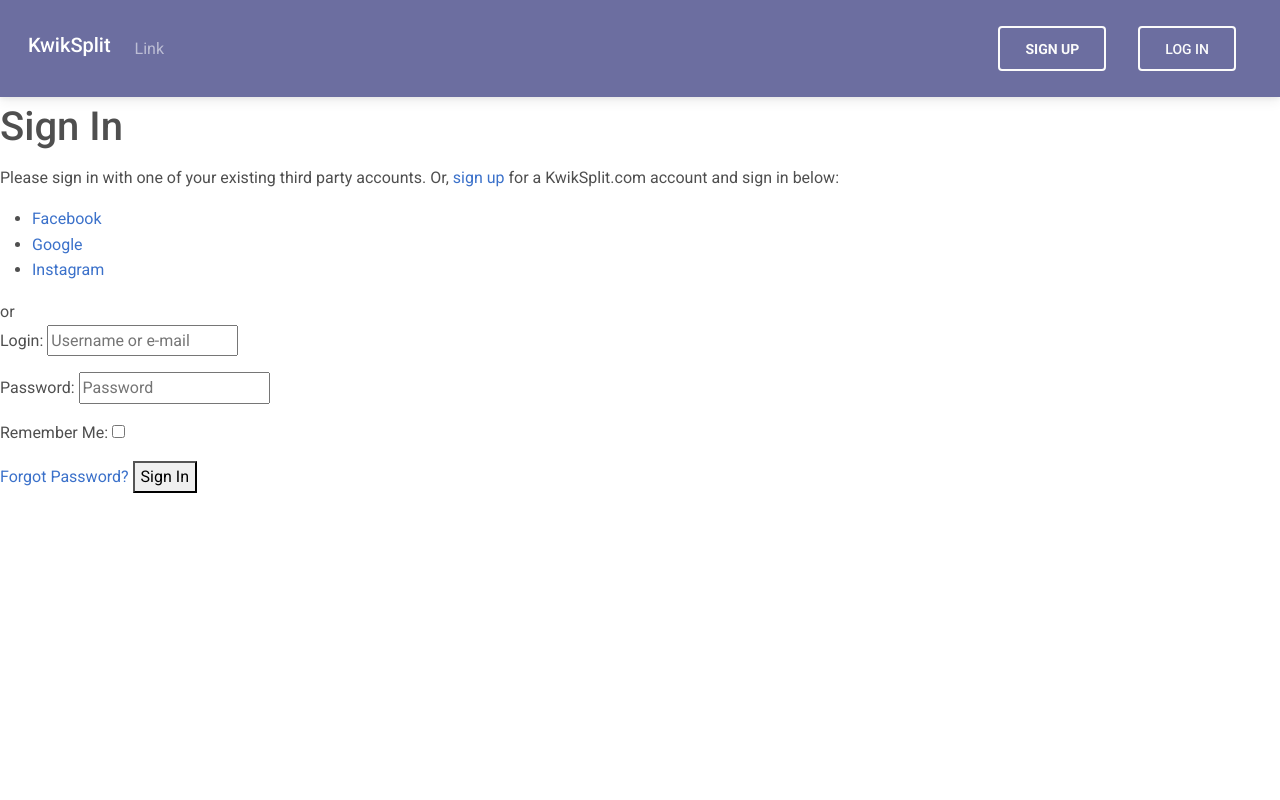
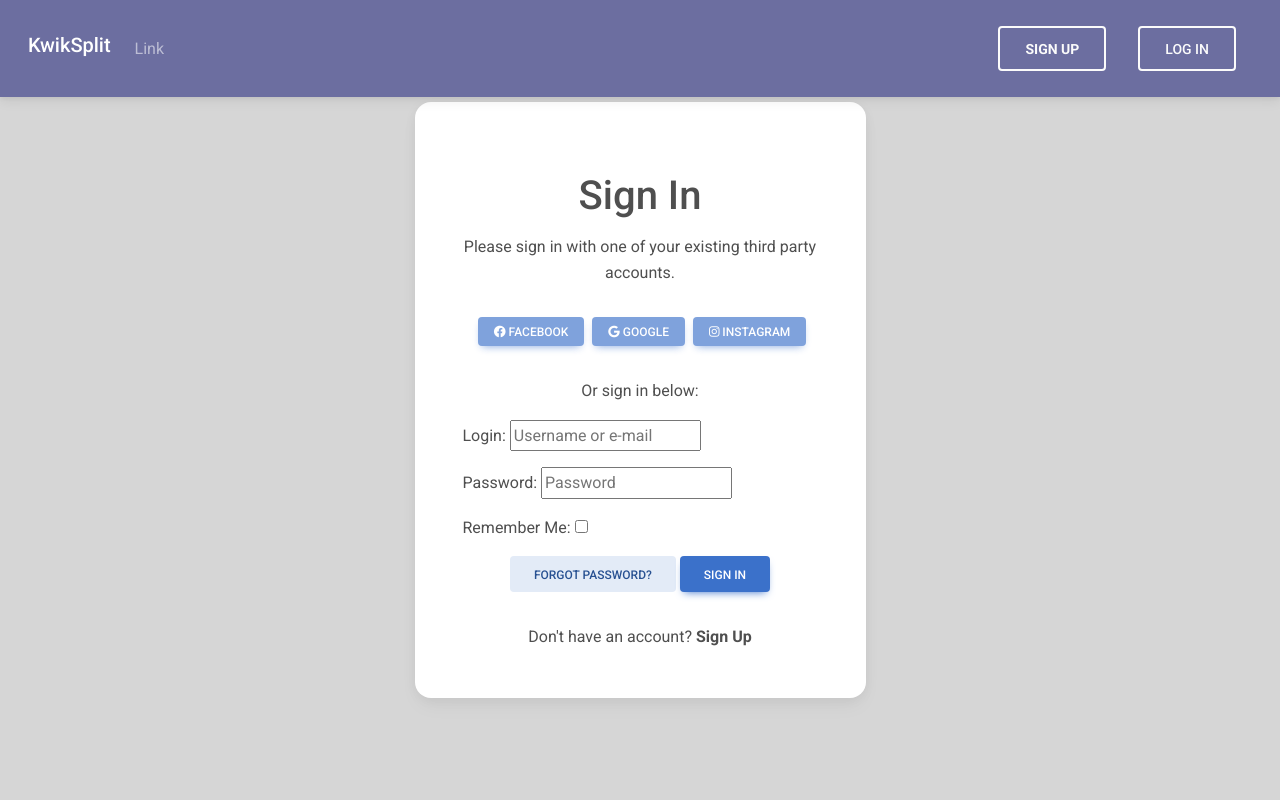
Before and after one commit to NicoBrown/Milestone-4, a Django app: page /accounts/login/ in a window 1280 px wide. Run offline with Django 3.2, Linux system fonts and the light colour scheme; some libraries are stand-ins or nearby versions.

Commit message:
style: Allauth templates customised

```diff
--- a/templates/account/login.html
+++ b/templates/account/login.html
@@ -6,41 +6,55 @@
 {% block head_title %}{% trans "Sign In" %}{% endblock %}
 
 {% block content %}
-
-<h1>{% trans "Sign In" %}</h1>
-
+<section class="login-form">
+  <div class="mask d-flex align-items-center h-100" style="background-color: #D6D6D6;">
+    <div class="container">
+      <div class="row justify-content-center">
+        <div class="col-12 col-md-8 col-lg-6 col-xl-5">
+          <div class="card" style="border-radius: 1rem;">
+            <div class="card-body p-5">
+              <div class="my-3 pb-3">
+                <div class="text-center mb-3">
+                  <h1 class="col-12">{% trans "Sign In" %}</h1>
                   {% get_providers as socialaccount_providers %}
-
                   {% if socialaccount_providers %}
-<p>{% blocktrans with site.name as site_name %}Please sign in with one
-of your existing third party accounts. Or, <a href="{{ signup_url }}">sign up</a>
-for a {{ site_name }} account and sign in below:{% endblocktrans %}</p>
-
-<div class="socialaccount_ballot">
-
-  <ul class="socialaccount_providers">
+                  <p class="col-12">{% blocktrans with site.name as site_name %}Please sign in with one
+                    of your existing third party accounts.{% endblocktrans %}</p>
+                  <div class="my-3">
+                    {% include "socialaccount/snippets/login_extra.html" %}
+                  </div>
+                  <div class="socialaccount_ballot my-3">
                     {% include "socialaccount/snippets/provider_list.html" with process="login" %}
-  </ul>
-
-  <div class="login-or">{% trans 'or' %}</div>
-
                   </div>
-
-{% include "socialaccount/snippets/login_extra.html" %}
-
+                  <p>{% blocktrans with site.name as site_name %} Or sign in below:{% endblocktrans %}</p>
                   {% else %}
-<p>{% blocktrans %}If you have not created an account yet, then please
+                  <p>{% blocktrans %}If you have not created an account yet,<br> then please
                     <a href="{{ signup_url }}">sign up</a> first.{% endblocktrans %}</p>
                   {% endif %}
-
+                </div>
                 <form class="login" method="POST" action="{% url 'account_login' %}">
                   {% csrf_token %}
                   {{ form.as_p }}
                   {% if redirect_field_value %}
-  <input type="hidden" name="{{ redirect_field_name }}" value="{{ redirect_field_value }}" />
+                  <input class="form-control form-control-lg" type="hidden" name="{{ redirect_field_name }}"
+                    value="{{ redirect_field_value }}" />
                   {% endif %}
-  <a class="button secondaryAction" href="{% url 'account_reset_password' %}">{% trans "Forgot Password?" %}</a>
-  <button class="primaryAction" type="submit">{% trans "Sign In" %}</button>
+                  <div class="text-center">
+                    <a class="btn btn-secondary"
+                      href="{% url 'account_reset_password' %}">{% trans "Forgot Password?" %}</a>
+                    <button class="btn btn-primary" type="submit">{% trans "Sign In" %}</button>
+                  </div>
                 </form>
-
+              </div>
+              <div class="text-center">
+                <p class="mb-0">Don't have an account? <a href="{% url 'account_signup' %}"
+                    class="text-body fw-bold">Sign Up</a></p>
+              </div>
+            </div>
+          </div>
+        </div>
+      </div>
+    </div>
+  </div>
+</section>
 {% endblock %}
--- a/templates/socialaccount/snippets/provider_list.html
+++ b/templates/socialaccount/snippets/provider_list.html
@@ -5,16 +5,14 @@
 {% for provider in socialaccount_providers %}
 {% if provider.id == "openid" %}
 {% for brand in provider.get_brands %}
-<li>
-  <a title="{{brand.name}}"
-     class="socialaccount_provider {{provider.id}} {{brand.id}}"
-     href="{% provider_login_url provider.id openid=brand.openid_url process=process %}"
-     >{{brand.name}}</a>
-</li>
+
+<a title="{{brand.name}}" class="btn btn-primary btn-sm text-white disabled ms-1  my-3" disabled
+  href="{% provider_login_url provider.id openid=brand.openid_url process=process %}"><i
+    class="fab fa-{{provider.id}}"></i> {{brand.name}}</a>
 {% endfor %}
 {% endif %}
-<li>
-  <a title="{{provider.name}}" class="socialaccount_provider {{provider.id}}"
-     href="{% provider_login_url provider.id process=process scope=scope auth_params=auth_params %}">{{provider.name}}</a>
-</li>
+
+<a title="{{provider.name}}" class="btn btn-sm btn-primary text-white ms-1 disabled my-3" disabled
+  href="{% provider_login_url provider.id process=process scope=scope auth_params=auth_params %}"><i
+    class="fab fa-{{provider.id}}"></i> {{provider.name}}</a>
 {% endfor %}
```
Also changed, not shown: templates/account/logout.html (+25 -9 lines), templates/account/signup.html (+25 -4 lines), templates/socialaccount/signup.html (+9 -5 lines). Lines whose indentation alone changed are shown as unchanged.
